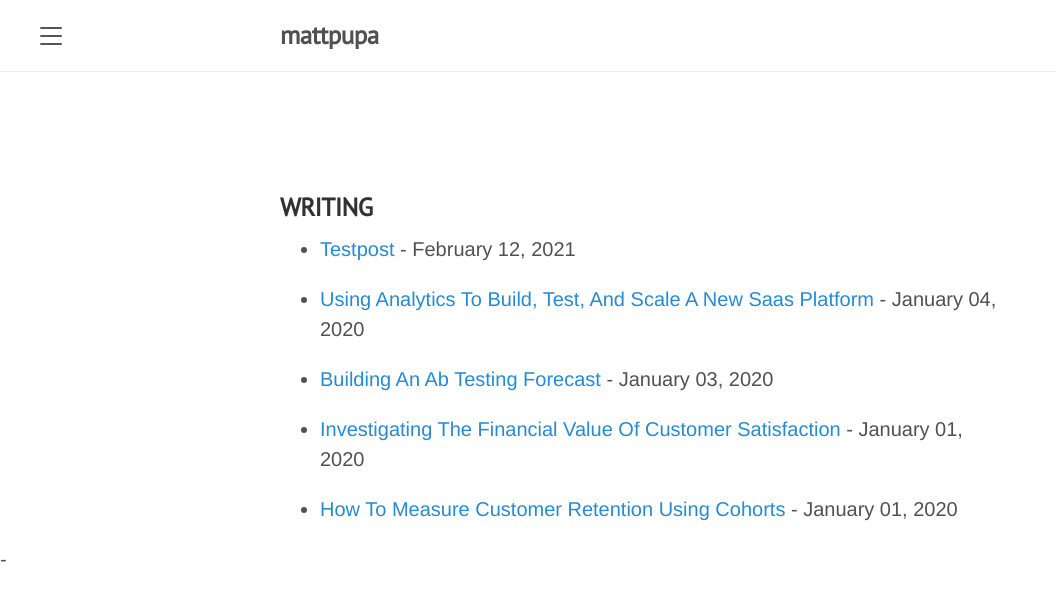
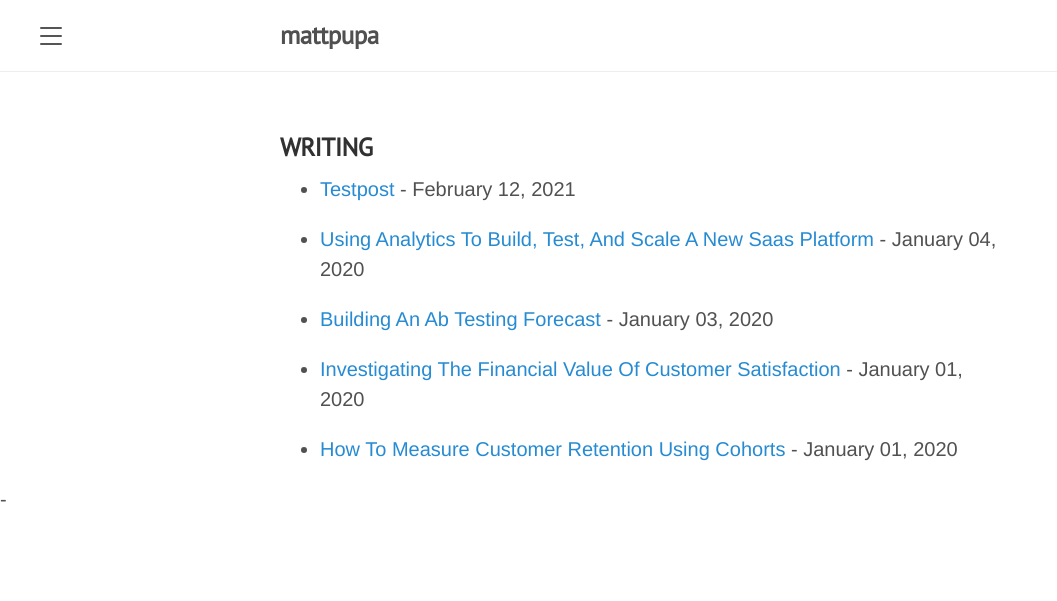
Before and after one commit to mattpupa/mattpupa, a Jekyll site: the page built from writing.markdown, in a window 1280 px wide. Shown: the top 601 px of the page, without its empty margins (0-1057 px from the left). Built offline with Jekyll 4.4.1, drawn with Linux system fonts in a browser that asks for light colours.

Commit message:
more break changes

```diff
--- a/now.markdown
+++ b/now.markdown
@@ -3,7 +3,6 @@ layout: default
 title: /now
 permalink: /now/
 ---
-<br>
 ### LIFE
 
 Surviving the winter.
--- a/writing.markdown
+++ b/writing.markdown
@@ -3,7 +3,6 @@ layout: default
 title: writing
 permalink: /writing/
 ---
-<br>
 ### WRITING
 
 <ul>
```
Also changed, not shown: other parts of now.markdown (+1 -1 lines).
